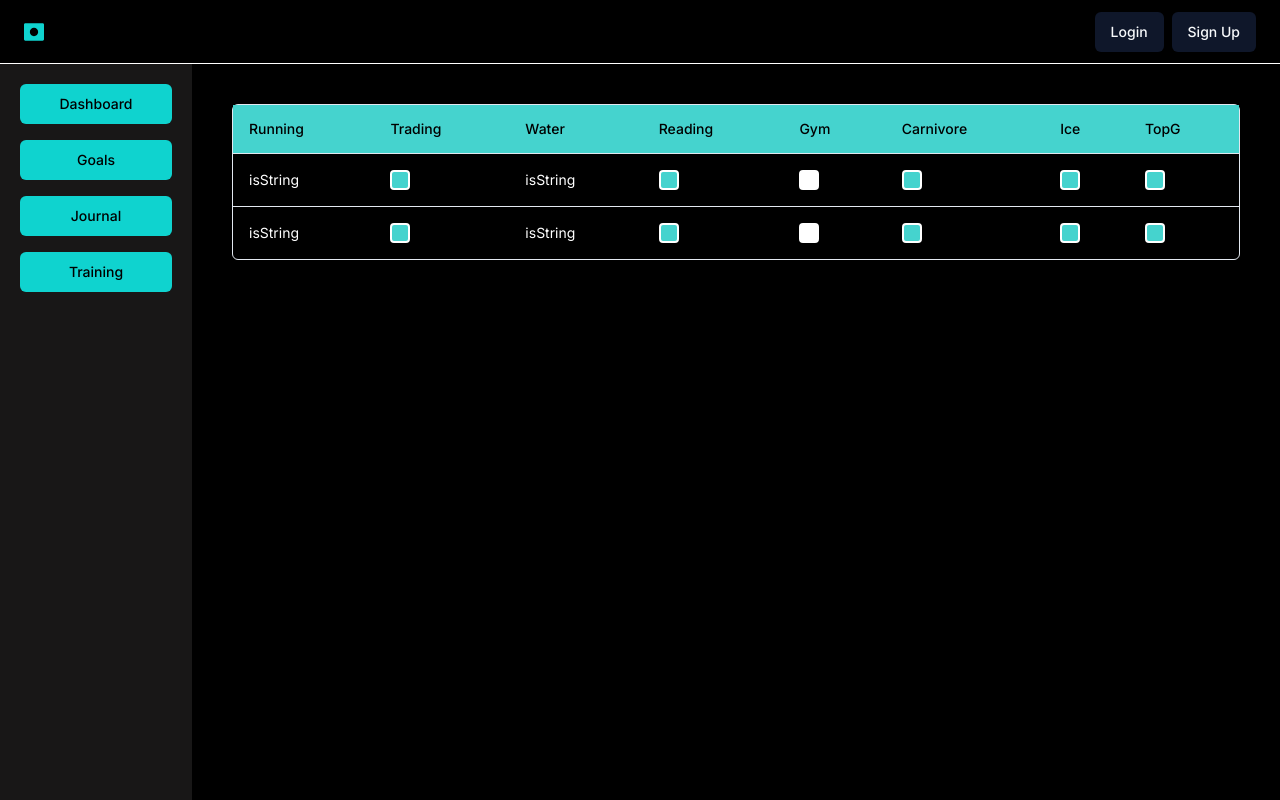
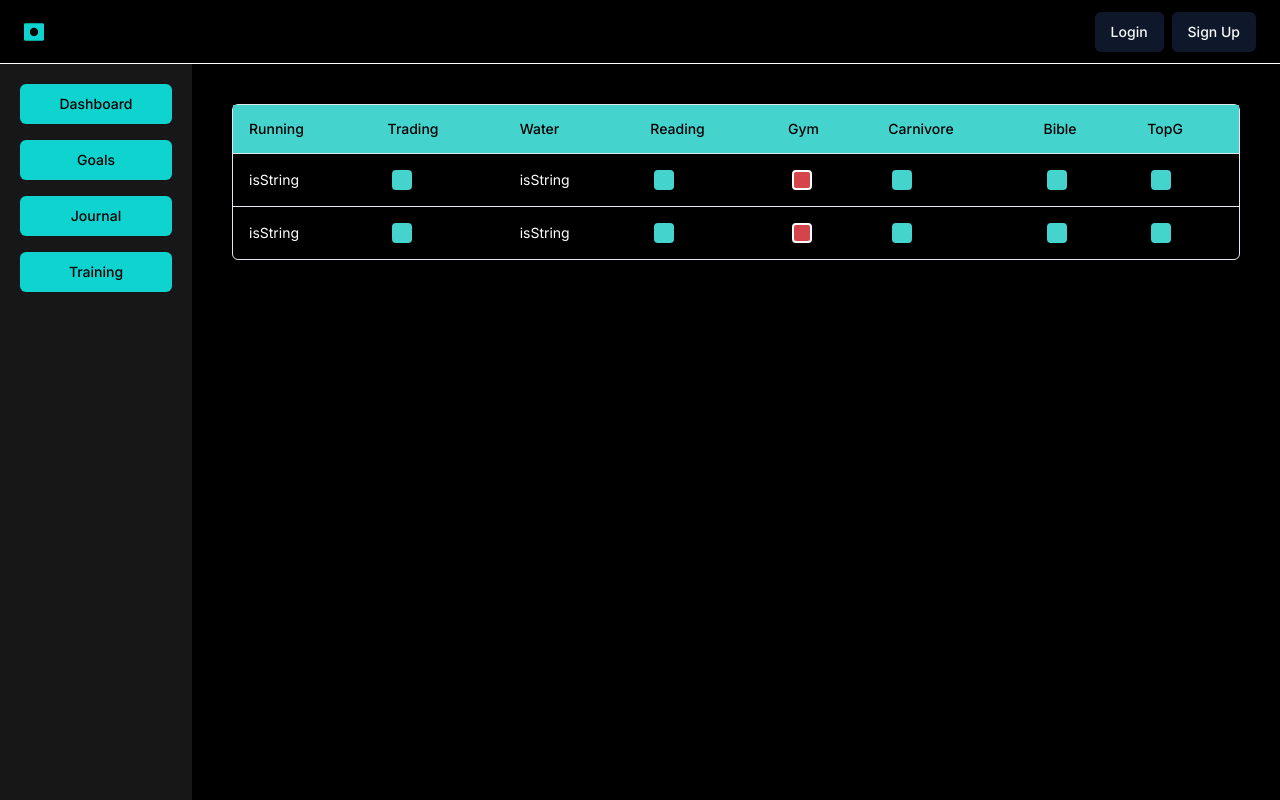
Before and after one commit to dsbraydev/next-level-web, a Next.js app: page /dashboard/goals in a window 1280 px wide. Built offline with nearby package versions, Linux system fonts and the light colour scheme.

Commit message:
updates: small changes

```diff
--- a/app/components/Goals/index.tsx
+++ b/app/components/Goals/index.tsx
@@ -11,7 +11,7 @@ async function getData(): Promise<any[]> {
       reading: true,
       gym: false,
       carnivore: true,
-      ice: true,
+      bible: true,
       topG: true,
     },
     {
@@ -22,7 +22,7 @@ async function getData(): Promise<any[]> {
       reading: true,
       gym: false,
       carnivore: true,
-      ice: true,
+      bible: true,
       topG: true,
     },
   ];
--- a/app/components/elements/CustomCheckbox/index.tsx
+++ b/app/components/elements/CustomCheckbox/index.tsx
@@ -4,8 +4,8 @@ interface IChecked {
 const CustomCheckbox = ({ checked }: IChecked) => {
   return (
     <div
-      className={`h-5 w-5 rounded border-white border-2 ${
-        checked ? "bg-[#45d3ce]" : "bg-white"
+      className={`ml-1 hover:cursor-pointer h-5 w-5 rounded  border-2 transition-transform transform hover:scale-110 duration-300 ${
+        checked ? "bg-[#45d3ce] border-[#45d3ce]" : "bg-[#d3454a] border-white"
       }`}
     />
   );
--- a/app/components/elements/TableData/columns.tsx
+++ b/app/components/elements/TableData/columns.tsx
@@ -28,8 +28,8 @@ export const columns: ColumnDef<any>[] = [
     header: "Carnivore",
   },
   {
-    accessorKey: "ice",
-    header: "Ice",
+    accessorKey: "bible",
+    header: "Bible",
   },
   {
     accessorKey: "topG",
```
